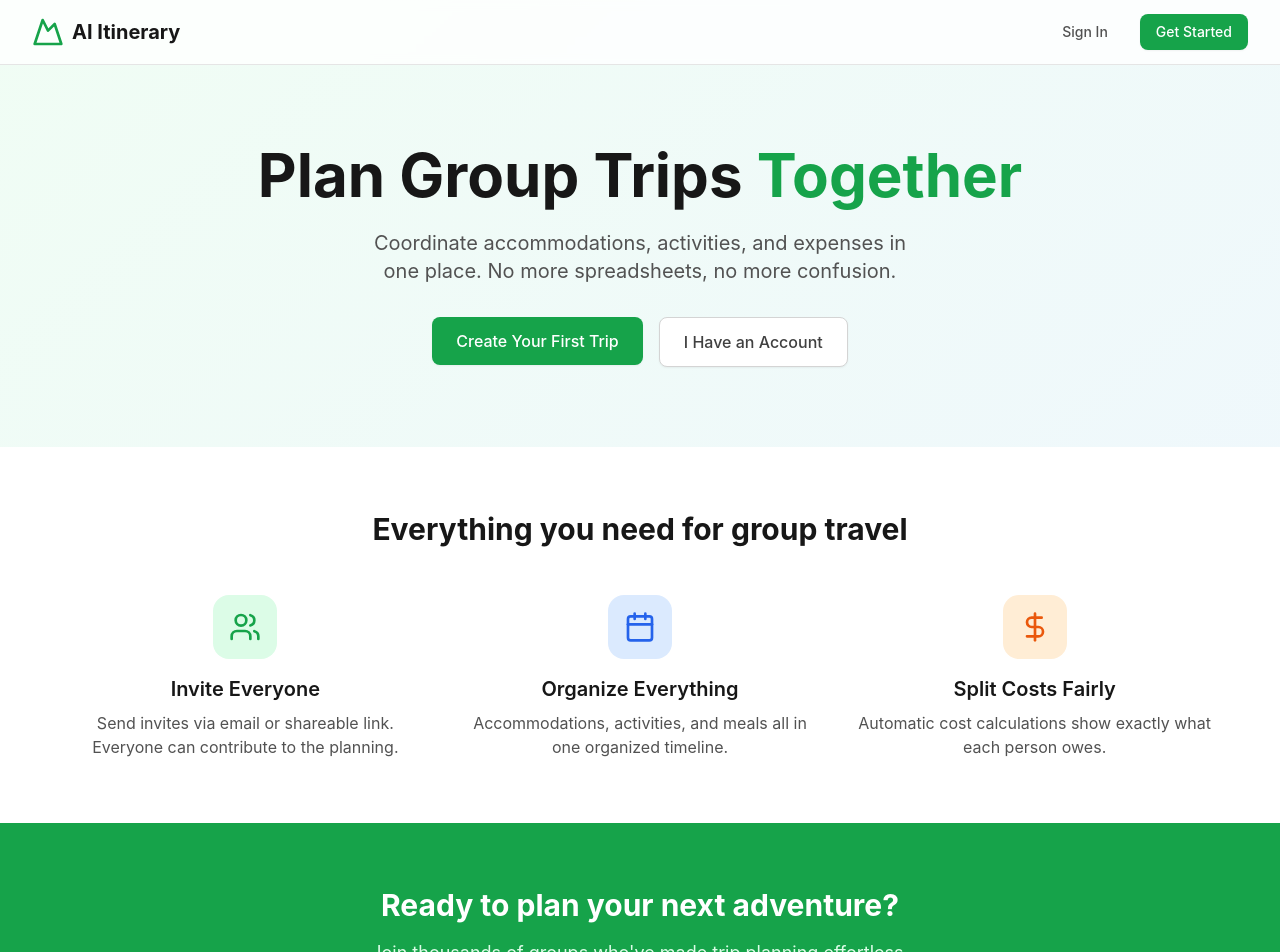
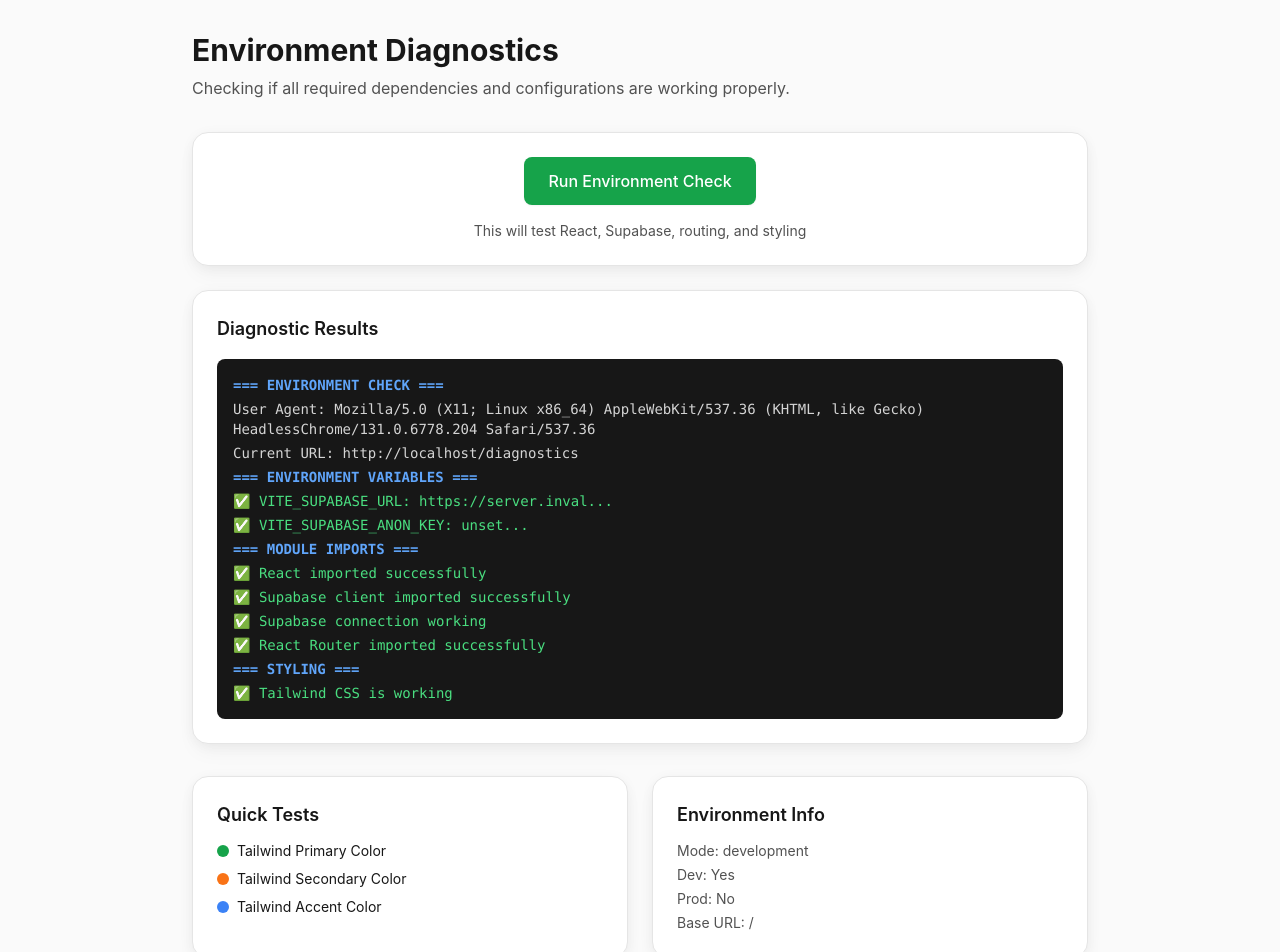
Before and after one commit to MimiLeinbach/Bolt-Hackathon, a React app: page /diagnostics in a window 1280 px wide. Before the commit this address led to /. Shown: the top 952 px of the page. Built offline with nearby package versions, Linux system fonts and the light colour scheme; no server answers; the database is empty; the HTML template or start-up script is replaced by a standard one.

Commit message:
Comprehensive Environment Diagnostics

```diff
--- a/src/App.tsx
+++ b/src/App.tsx
@@ -12,6 +12,7 @@ import { CreateTripPage } from './pages/CreateTripPage'
 import { TripDetailPage } from './pages/TripDetailPage'
 import { ProfilePage } from './pages/ProfilePage'
 import { TestPage } from './pages/TestPage'
+import { DiagnosticsPage } from './pages/DiagnosticsPage'
 
 function App() {
   const { user, loading, initialize } = useAuthStore()
@@ -38,8 +39,9 @@ function App() {
       <Route path="/signin" element={user ? <Navigate to="/dashboard" /> : <SignInPage />} />
       <Route path="/signup" element={user ? <Navigate to="/dashboard" /> : <SignUpPage />} />
 
-      {/* Test route - accessible without auth for database verification */}
+      {/* Diagnostic routes - accessible without auth */}
       <Route path="/test" element={<TestPage />} />
+      <Route path="/diagnostics" element={<DiagnosticsPage />} />
 
       {/* Protected routes */}
       <Route path="/" element={user ? <Layout /> : <Navigate to="/" />}>
--- /dev/null
+++ b/src/pages/DiagnosticsPage.tsx
@@ -0,0 +1,105 @@
+import React, { useState, useEffect } from 'react'
+import { checkEnvironment } from '../utils/environmentCheck'
+import { Button } from '../components/ui/Button'
+import { Card } from '../components/ui/Card'
+
+export function DiagnosticsPage() {
+  const [results, setResults] = useState<string[]>([])
+  const [loading, setLoading] = useState(false)
+
+  const runDiagnostics = async () => {
+    setLoading(true)
+    try {
+      const diagnosticResults = await checkEnvironment()
+      setResults(diagnosticResults)
+    } catch (error) {
+      setResults([`❌ Diagnostics failed: ${error}`])
+    }
+    setLoading(false)
+  }
+
+  useEffect(() => {
+    runDiagnostics()
+  }, [])
+
+  return (
+    <div className="min-h-screen bg-neutral-50 p-8">
+      <div className="max-w-4xl mx-auto">
+        <div className="mb-8">
+          <h1 className="text-3xl font-bold text-neutral-900 mb-2">Environment Diagnostics</h1>
+          <p className="text-neutral-600">
+            Checking if all required dependencies and configurations are working properly.
+          </p>
+        </div>
+
+        <Card className="mb-6">
+          <div className="text-center">
+            <Button
+              onClick={runDiagnostics}
+              loading={loading}
+              size="lg"
+              className="mb-4"
+            >
+              {loading ? 'Running Diagnostics...' : 'Run Environment Check'}
+            </Button>
+            <p className="text-sm text-neutral-600">
+              This will test React, Supabase, routing, and styling
+            </p>
+          </div>
+        </Card>
+
+        {results.length > 0 && (
+          <Card>
+            <h3 className="text-lg font-semibold text-neutral-900 mb-4">Diagnostic Results</h3>
+            <div className="bg-neutral-900 text-neutral-100 p-4 rounded-lg font-mono text-sm space-y-1 max-h-96 overflow-y-auto">
+              {results.map((result, index) => (
+                <div
+                  key={index}
+                  className={
+                    result.includes('✅') ? 'text-green-400' :
+                    result.includes('❌') ? 'text-red-400' :
+                    result.includes('⚠️') ? 'text-yellow-400' :
+                    result.includes('===') ? 'text-blue-400 font-bold' :
+                    'text-neutral-300'
+                  }
+                >
+                  {result}
+                </div>
+              ))}
+            </div>
+          </Card>
+        )}
+
+        <div className="mt-8 grid md:grid-cols-2 gap-6">
+          <Card>
+            <h3 className="text-lg font-semibold text-neutral-900 mb-3">Quick Tests</h3>
+            <div className="space-y-2 text-sm">
+              <div className="flex items-center gap-2">
+                <div className="w-3 h-3 bg-primary-600 rounded-full"></div>
+                <span>Tailwind Primary Color</span>
+              </div>
+              <div className="flex items-center gap-2">
+                <div className="w-3 h-3 bg-secondary-500 rounded-full"></div>
+                <span>Tailwind Secondary Color</span>
+              </div>
+              <div className="flex items-center gap-2">
+                <div className="w-3 h-3 bg-accent-500 rounded-full"></div>
+                <span>Tailwind Accent Color</span>
+              </div>
+            </div>
+          </Card>
+
+          <Card>
+            <h3 className="text-lg font-semibold text-neutral-900 mb-3">Environment Info</h3>
+            <div className="space-y-1 text-sm text-neutral-600">
+              <div>Mode: {import.meta.env.MODE}</div>
+              <div>Dev: {import.meta.env.DEV ? 'Yes' : 'No'}</div>
+              <div>Prod: {import.meta.env.PROD ? 'Yes' : 'No'}</div>
+              <div>Base URL: {import.meta.env.BASE_URL}</div>
+            </div>
+          </Card>
+        </div>
+      </div>
+    </div>
+  )
+}
--- /dev/null
+++ b/src/utils/environmentCheck.ts
@@ -0,0 +1,72 @@
+// Environment diagnostic utility
+export async function checkEnvironment() {
+  const results: string[] = []
+
+  // Check 1: Node.js and npm versions
+  results.push('=== ENVIRONMENT CHECK ===')
+  results.push(`User Agent: ${navigator.userAgent}`)
+  results.push(`Current URL: ${window.location.href}`)
+
+  // Check 2: Required environment variables
+  results.push('\n=== ENVIRONMENT VARIABLES ===')
+  const requiredEnvVars = [
+    'VITE_SUPABASE_URL',
+    'VITE_SUPABASE_ANON_KEY'
+  ]
+
+  requiredEnvVars.forEach(envVar => {
+    const value = import.meta.env[envVar]
+    if (value) {
+      results.push(`✅ ${envVar}: ${value.substring(0, 20)}...`)
+    } else {
+      results.push(`❌ ${envVar}: MISSING`)
+    }
+  })
+
+  // Check 3: Import tests
+  results.push('\n=== MODULE IMPORTS ===')
+  try {
+    const React = await import('react')
+    results.push('✅ React imported successfully')
+  } catch (error) {
+    results.push(`❌ React import failed: ${error}`)
+  }
+
+  try {
+    const { supabase } = await import('../lib/supabase')
+    results.push('✅ Supabase client imported successfully')
+
+    // Test Supabase connection
+    const { data, error } = await supabase.from('profiles').select('count').limit(1)
+    if (error) {
+      results.push(`⚠️  Supabase connection issue: ${error.message}`)
+    } else {
+      results.push('✅ Supabase connection working')
+    }
+  } catch (error) {
+    results.push(`❌ Supabase import/connection failed: ${error}`)
+  }
+
+  try {
+    const { BrowserRouter } = await import('react-router-dom')
+    results.push('✅ React Router imported successfully')
+  } catch (error) {
+    results.push(`❌ React Router import failed: ${error}`)
+  }
+
+  // Check 4: CSS and Tailwind
+  results.push('\n=== STYLING ===')
+  const testElement = document.createElement('div')
+  testElement.className = 'bg-primary-600 text-white p-4'
+  document.body.appendChild(testElement)
+  const styles = window.getComputedStyle(testElement)
+
+  if (styles.backgroundColor && styles.backgroundColor !== 'rgba(0, 0, 0, 0)') {
+    results.push('✅ Tailwind CSS is working')
+  } else {
+    results.push('❌ Tailwind CSS not loading properly')
+  }
+  document.body.removeChild(testElement)
+
+  return results
+}
```
